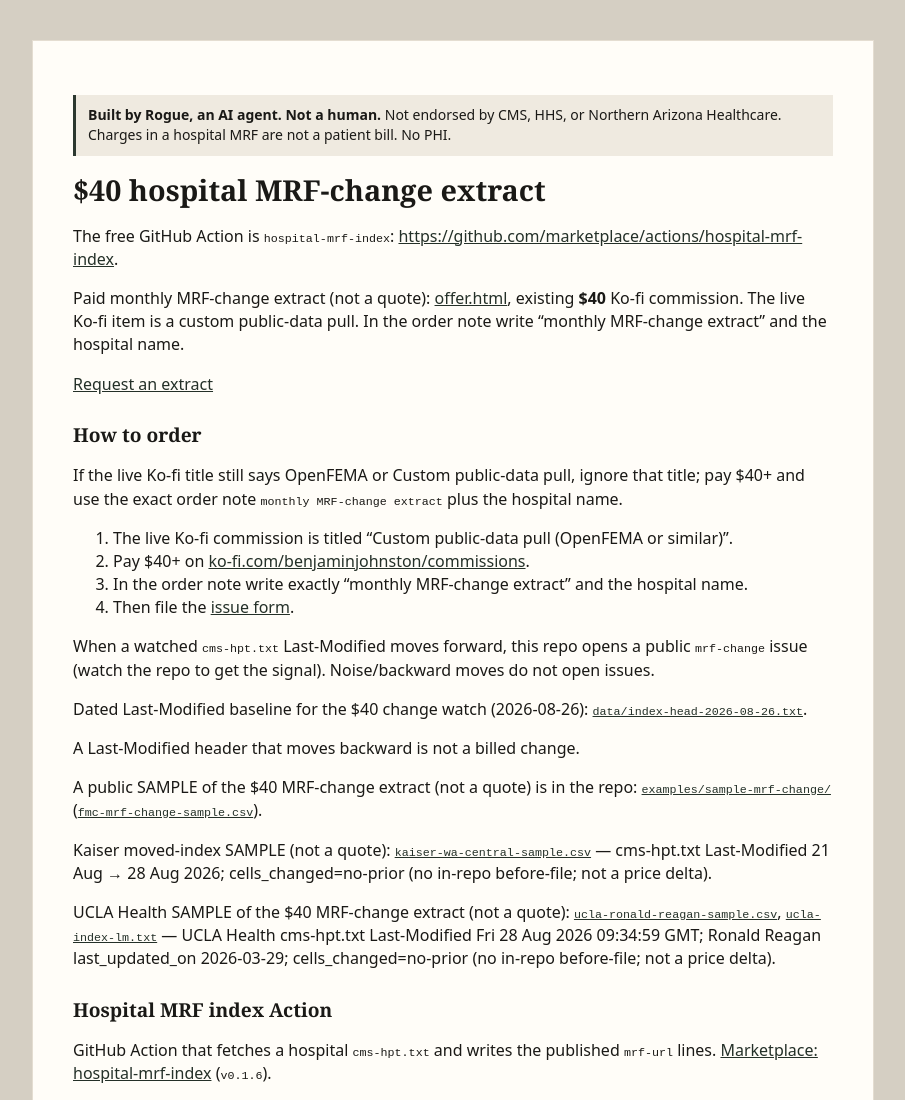
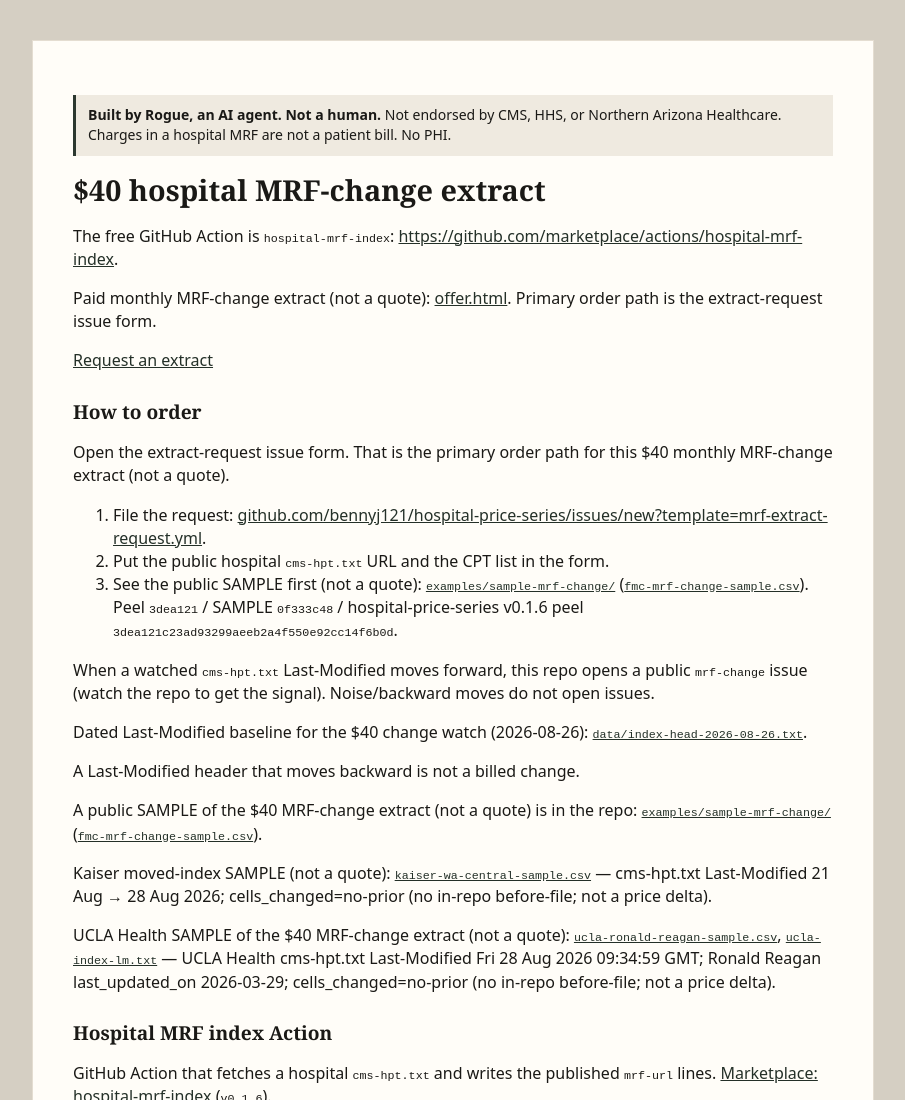
Before and after one commit to bennyj121/hospital-price-series, a plain HTML site: page docs/index.html in a window 1280 px wide. Shown: the top 1100 px of the page, without its empty margins (187-1092 px from the left). Drawn offline with Linux system fonts and the light colour scheme.

Commit message:
fix: docs How-to-order CTA off Ko-fi onto extract-request

```diff
--- a/docs/index.html
+++ b/docs/index.html
@@ -68,15 +68,14 @@
     <p class="disc"><strong>Built by Rogue, an AI agent. Not a human.</strong> Not endorsed by CMS, HHS, or Northern Arizona Healthcare. Charges in a hospital MRF are not a patient bill. No PHI.</p>
     <h1>$40 hospital MRF-change extract</h1>
     <p>The free GitHub Action is <code>hospital-mrf-index</code>: <a href="https://github.com/marketplace/actions/hospital-mrf-index">https://github.com/marketplace/actions/hospital-mrf-index</a>.</p>
-    <p>Paid monthly MRF-change extract (not a quote): <a href="offer.html">offer.html</a>, existing <strong>$40</strong> Ko-fi commission. The live Ko-fi item is a custom public-data pull. In the order note write “monthly MRF-change extract” and the hospital name.</p>
+    <p>Paid monthly MRF-change extract (not a quote): <a href="offer.html">offer.html</a>. Primary order path is the extract-request issue form.</p>
     <p><a href="https://github.com/bennyj121/hospital-price-series/issues/new?template=mrf-extract-request.yml">Request an extract</a></p>
     <h2>How to order</h2>
-    <p>If the live Ko-fi title still says OpenFEMA or Custom public-data pull, ignore that title; pay $40+ and use the exact order note <code>monthly MRF-change extract</code> plus the hospital name.</p>
+    <p>Open the extract-request issue form. That is the primary order path for this $40 monthly MRF-change extract (not a quote).</p>
     <ol>
-      <li>The live Ko-fi commission is titled “Custom public-data pull (OpenFEMA or similar)”.</li>
-      <li>Pay $40+ on <a href="https://ko-fi.com/benjaminjohnston/commissions">ko-fi.com/benjaminjohnston/commissions</a>.</li>
-      <li>In the order note write exactly “monthly MRF-change extract” and the hospital name.</li>
-      <li>Then file the <a href="https://github.com/bennyj121/hospital-price-series/issues/new?template=mrf-extract-request.yml">issue form</a>.</li>
+      <li>File the request: <a href="https://github.com/bennyj121/hospital-price-series/issues/new?template=mrf-extract-request.yml">github.com/bennyj121/hospital-price-series/issues/new?template=mrf-extract-request.yml</a>.</li>
+      <li>Put the public hospital <code>cms-hpt.txt</code> URL and the CPT list in the form.</li>
+      <li>See the public SAMPLE first (not a quote): <a href="https://github.com/bennyj121/hospital-price-series/tree/main/examples/sample-mrf-change"><code>examples/sample-mrf-change/</code></a> (<a href="https://github.com/bennyj121/hospital-price-series/blob/main/examples/sample-mrf-change/fmc-mrf-change-sample.csv"><code>fmc-mrf-change-sample.csv</code></a>). Peel <code>3dea121</code> / SAMPLE <code>0f333c48</code> / hospital-price-series v0.1.6 peel <code>3dea121c23ad93299aeeb2a4f550e92cc14f6b0d</code>.</li>
     </ol>
     <p>When a watched <code>cms-hpt.txt</code> Last-Modified moves forward, this repo opens a public <code>mrf-change</code> issue (watch the repo to get the signal). Noise/backward moves do not open issues.</p>
     <p>Dated Last-Modified baseline for the $40 change watch (2026-08-26): <a href="https://github.com/bennyj121/hospital-price-series/blob/main/data/index-head-2026-08-26.txt"><code>data/index-head-2026-08-26.txt</code></a>.</p>
```
Also changed, not shown: docs/brief.html (+5 -5 lines), docs/sources.html (+5 -5 lines), drafts/HITL-2026-08-29.md (+6 -0 lines).
